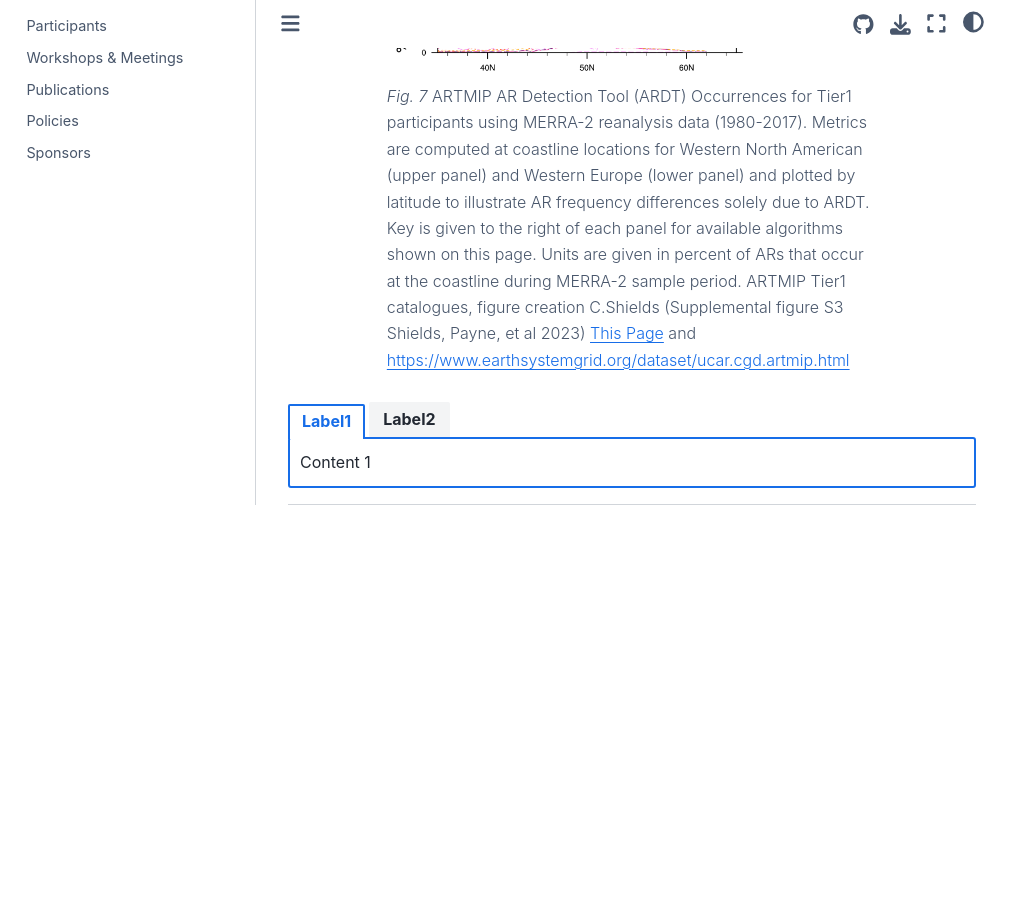
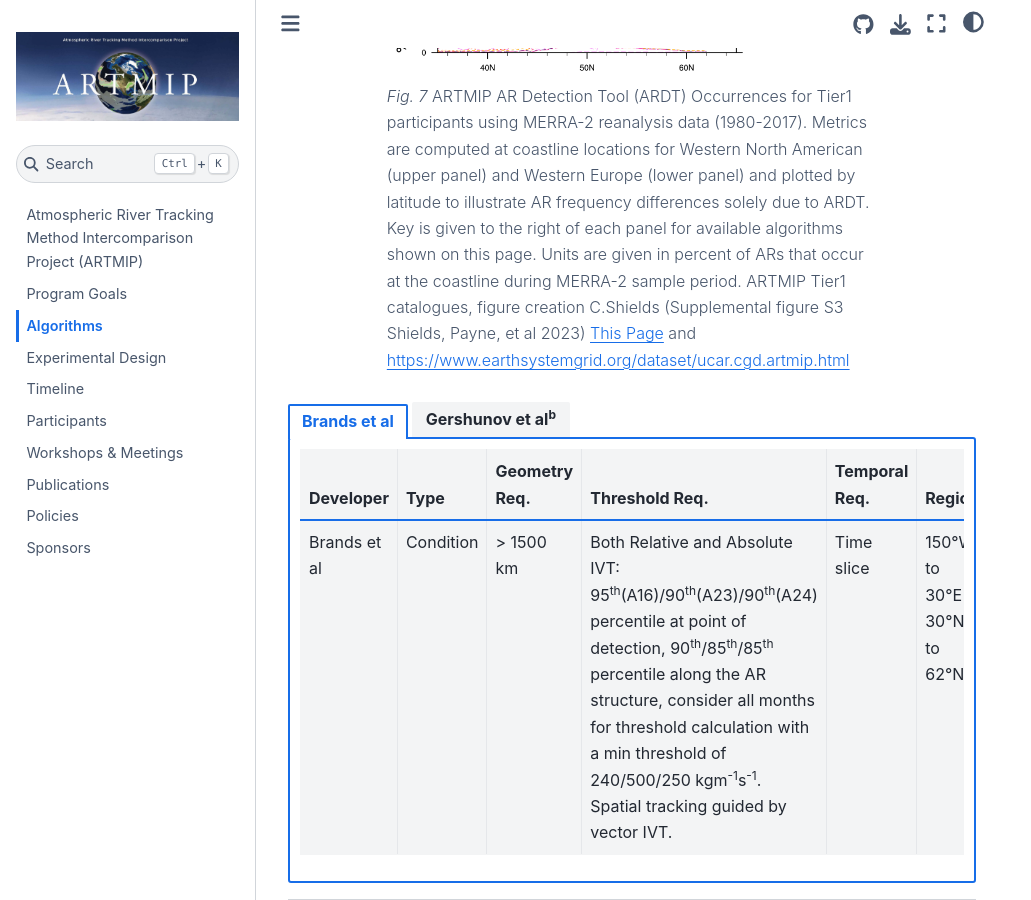
Before and after one commit to NCAR/ARTMIP, a Jupyter Book: the page built from book/algorithms.md, in a window 1280 px wide and 900 px high, scrolled down 8344 px. Shown: the whole window, without its empty margins (0-1031 px from the left). Built offline with Jupyter Book 1.0.4 settings and Sphinx 7.4.7 and the Sphinx Book theme 1.1.4, drawn with Linux system fonts in a browser that asks for light colours; before the commit the page ends 8849 px from its top, so only the background shows below that.

Commit message:
OMG it worked

```diff
--- a/book/algorithms.md
+++ b/book/algorithms.md
@@ -95,12 +95,16 @@
 
 ::::{tab-set}
 
-:::{tab-item} Label1
-Content 1
+:::{tab-item} Brands et al
+| Developer | Type | Geometry Req. | Threshold Req. | Temporal Req. | Region | DOI/Reference |
+| --------- | ---- | ------------- | -------------- | ------------- | ------ | ------------- |
+| Brands et al | Condition | > 1500 km | Both Relative and Absolute IVT:<br>95<sup>th</sup>(A16)/90<sup>th</sup>(A23)/90<sup>th</sup>(A24) percentile at point of detection, 90<sup>th</sup>/85<sup>th</sup>/85<sup>th</sup> percentile along the AR structure, consider all months for threshold calculation with a min threshold of 240/500/250 kgm<sup>-1</sup>s<sup>-1</sup>.<br>Spatial tracking guided by vector IVT. | Time slice | 150°W to 30°E<br>30°N to 62°N | [10.1007/s00382-016-3095-6](https://doi.org/10.1007/s00382-016-3095-6) |
 :::
 
-:::{tab-item} Label2
-Content 2
+:::{tab-item} Gershunov et al<sup>b</sup>
+| Developer | Type | Geometry Req. | Threshold Req. | Temporal Req. | Region | DOI/Reference |
+| --------- | ---- | ------------- | -------------- | ------------- | ------ | ------------- |
+| Gershunov et al<sup>b</sup> | Condition and Track | <details> <summary></summary> >= 1500km long </details> | <details> <summary></summary> Absolute: 250kgm<sup>-1</sup>s<sup>-1</sup> IVT<br>1.5cm IWV </details> | Time stitching<br>-18 hours (3 time steps for 6 hourly data) | Western U.S. | [10.1002/2017GL074175](https://doi.org/10.1002/2017GL074175) |
 :::
 
 ::::
```
